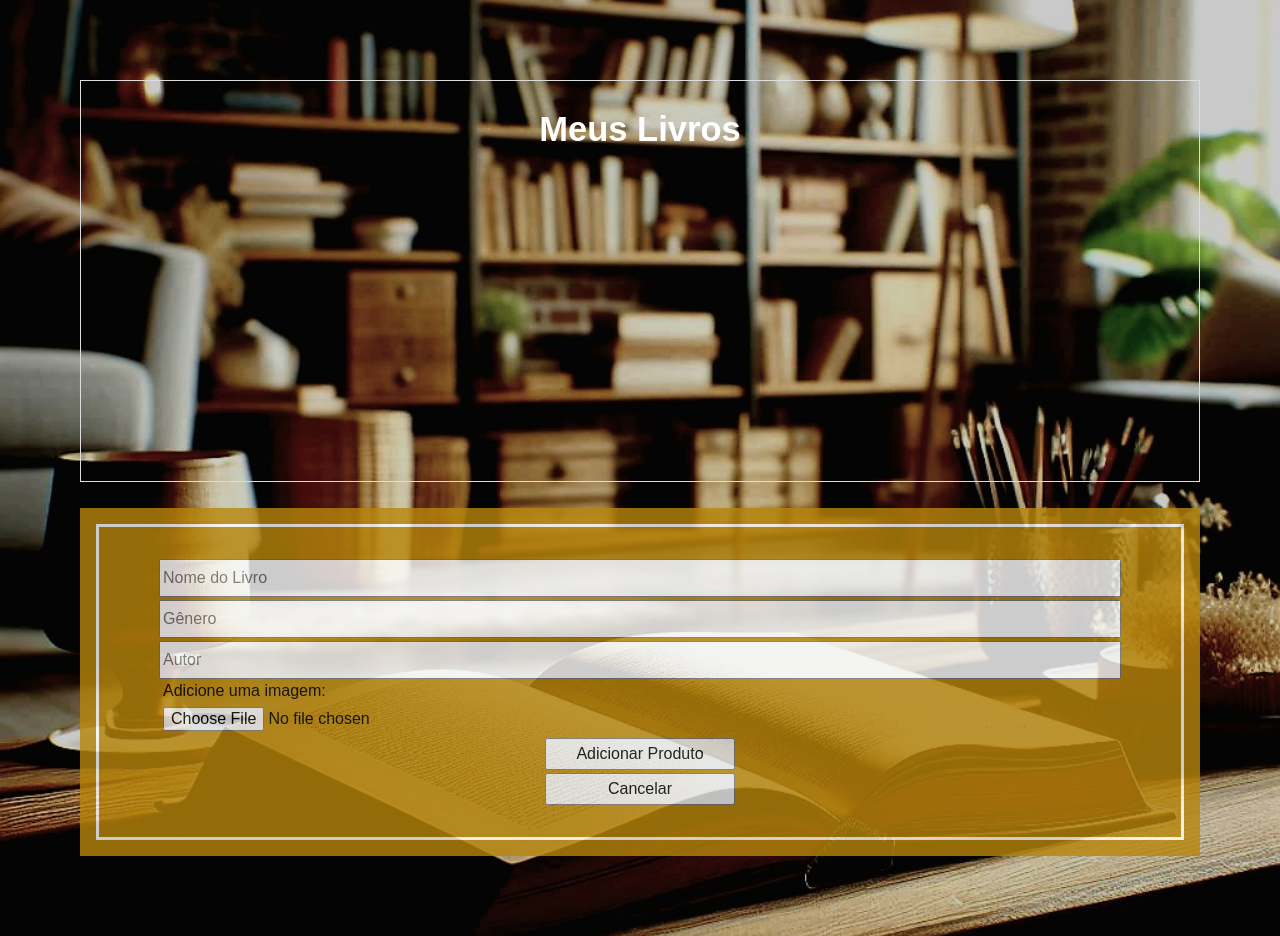
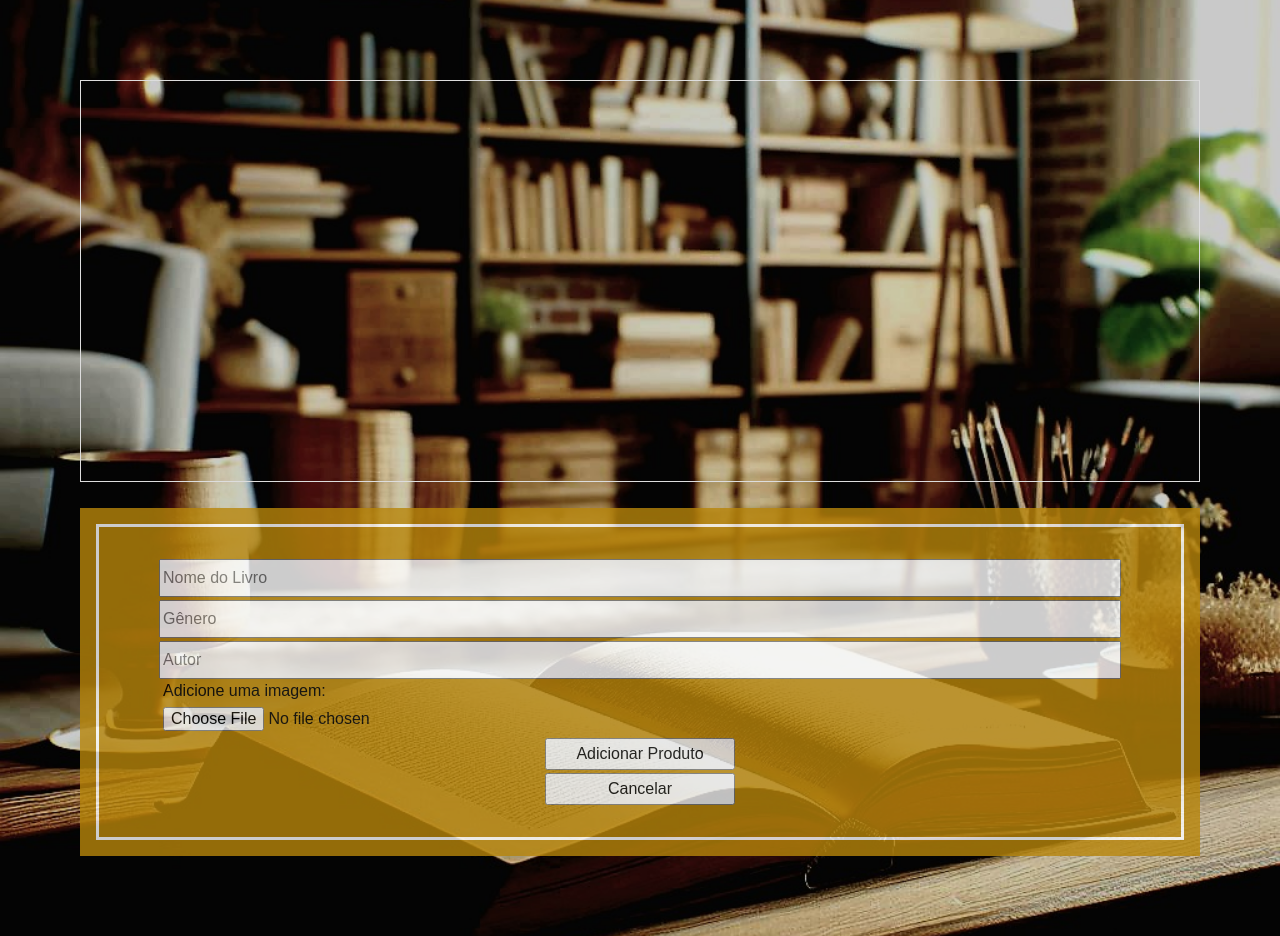
Before and after one commit to anirutsolrak/AluraBook, a plain HTML site: page index.html in a window 1280 px wide. Shown: the top 936 px of the page. Drawn offline with Linux system fonts and the light colour scheme; no server answers.

Commit message:
Update index.html

```diff
--- a/index.html
+++ b/index.html
@@ -12,7 +12,6 @@
     </header>
     <main>
         <section id="produtos">
-                <h1>Meus Livros</h1>
                 <div class="produto-lista">
                     <p class="nenhum-produto">Nenhum produto foi adicionado.</p>
                 </div>
```
